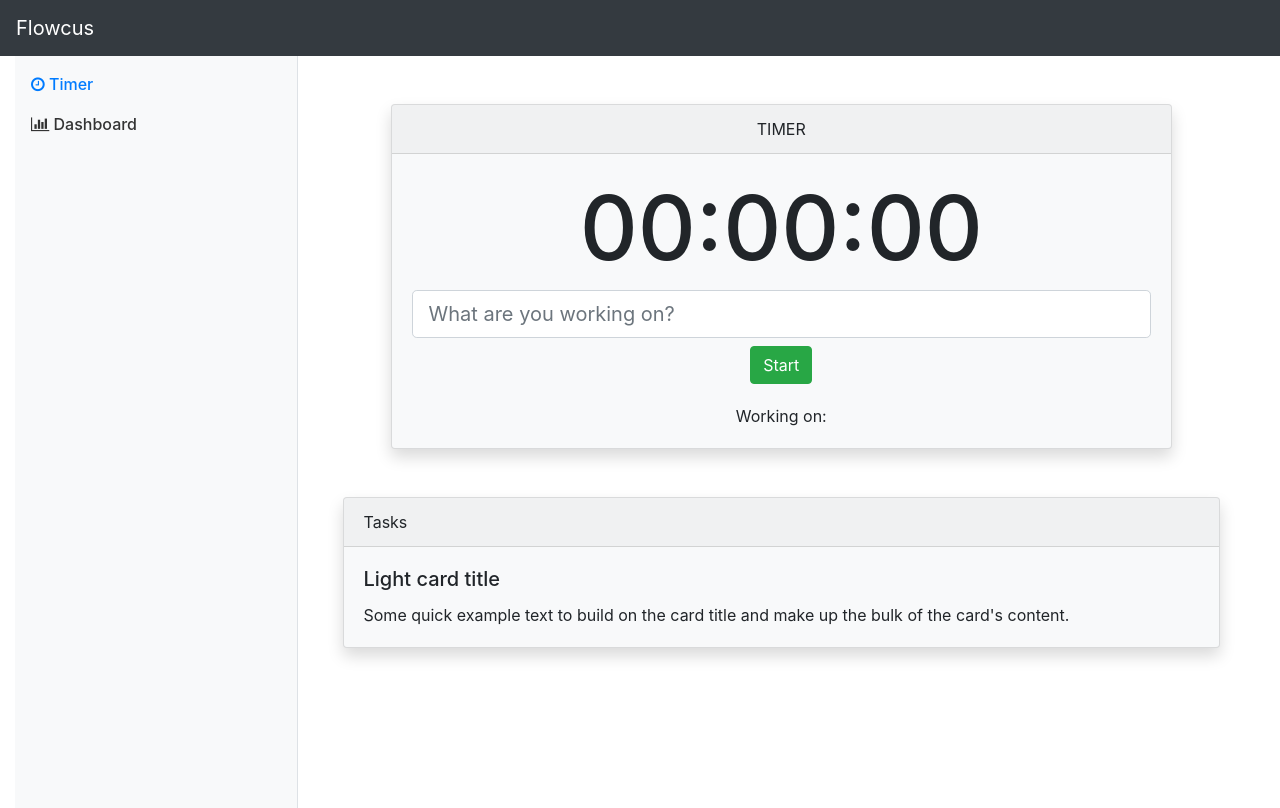
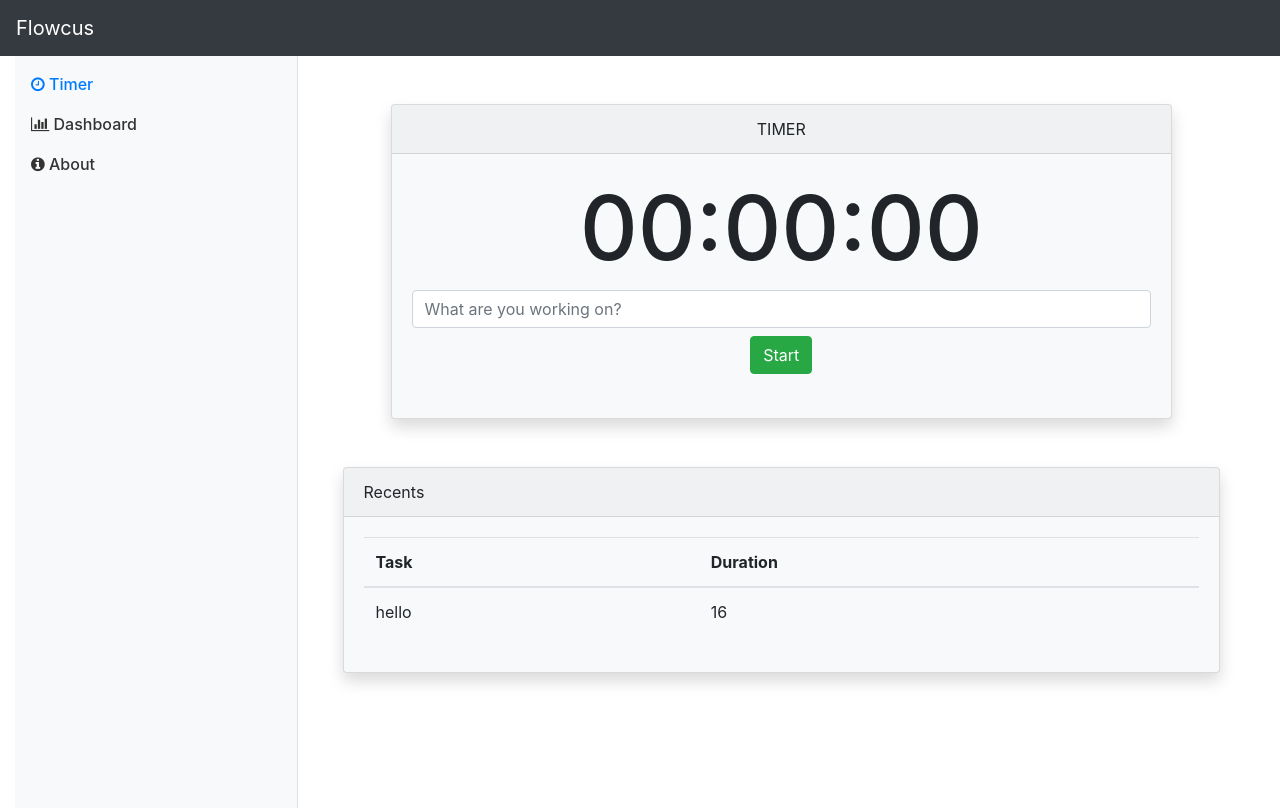
Before and after one commit to jamzhong15/focus-app, a React (Create React App) app: page / in a window 1280 px wide. Built offline with nearby package versions, Linux system fonts and the light colour scheme.

Commit message:
create table

```diff
--- a/src/App.js
+++ b/src/App.js
@@ -2,7 +2,7 @@ import React from "react";
 import NavBar from "./components/navbar";
 import SideBar from "./components/sidebar";
 import Counters from "./components/counters";
-import Task from "./components/task";
+import Tasks from "./components/tasks";
 import "./App.css";
 import TimerDisplay from "./components/timerDisplay";
 
@@ -17,7 +17,7 @@ function App() {
         <div class="col-9">
           <main className="container">
             <TimerDisplay />
-            <Task />
+            <Tasks />
           </main>
         </div>
       </div>
--- a/src/components/sidebar.jsx
+++ b/src/components/sidebar.jsx
@@ -15,8 +15,14 @@ class SideBar extends Component {
             </li>
             <li class="nav-item">
               <a class="nav-link" href="#">
-                <span data-feather="file"></span>
+                <span data-feather="file1"></span>
                 <i className="fa fa-bar-chart"></i> Dashboard
+              </a>
+            </li>
+            <li class="nav-item">
+              <a class="nav-link" href="#">
+                <span data-feather="file2"></span>
+                <i className="fa fa-info-circle"></i> About
               </a>
             </li>
           </ul>
--- a/src/components/task.jsx
+++ /dev/null
@@ -1,21 +0,0 @@
-import React, { Component } from "react";
-
-class Task extends Component {
-  state = {};
-  render() {
-    return (
-      <div className="card shadow bg-light mb-3">
-        <div className="card-header">Tasks</div>
-        <div className="card-body">
-          <h5 className="card-title">Light card title</h5>
-          <p className="card-text">
-            Some quick example text to build on the card title and make up the
-            bulk of the card's content.
-          </p>
-        </div>
-      </div>
-    );
-  }
-}
-
-export default Task;
--- /dev/null
+++ b/src/components/taskRow.jsx
@@ -0,0 +1,17 @@
+import React, { Component } from "react";
+
+class TaskRow extends Component {
+  state = {};
+  render() {
+    const task = this.props.task;
+
+    return (
+      <tr>
+        <td>{task.title}</td>
+        <td>{task.duration}</td>
+      </tr>
+    );
+  }
+}
+
+export default TaskRow;
--- /dev/null
+++ b/src/components/tasks.jsx
@@ -0,0 +1,44 @@
+import React, { Component } from "react";
+import TaskRow from "./taskRow";
+
+class Tasks extends Component {
+  state = {
+    tasks: [
+      { title: "hello", duration: 16 },
+      { title: "hello2", duration: 18 },
+    ],
+  };
+
+  renderTasks = (task, index) => {
+    return (
+      <tr key={index}>
+        <td>{task.title}</td>
+        <td>{task.duration}</td>
+      </tr>
+    );
+  };
+
+  render() {
+    return (
+      <div className="card shadow bg-light mb-3">
+        <div className="card-header">Recents</div>
+        <div className="card-body">
+          <p className="card-text">
+            <table class="table">
+              <thead>
+                <tr>
+                  <th scope="col">Task</th>
+                  <th scope="col">Duration</th>
+                </tr>
+              </thead>
+              {/* <tbody>{this.state.tasks.map(this.renderTasks)}</tbody> */}
+              <TaskRow task={this.state.tasks[0]} />
+            </table>
+          </p>
+        </div>
+      </div>
+    );
+  }
+}
+
+export default Tasks;
--- a/src/components/timerDisplay.jsx
+++ b/src/components/timerDisplay.jsx
@@ -37,14 +37,14 @@ class TimerDisplay extends Component {
         <div className="card shadow bg-light mb-3">
           <div className="card-header">TIMER</div>
           <div className="card-body">
-            <h5 className="card-title">
-              <div className="Stopwatch-display">
-                <h1 style={{ fontSize: 90 }}>
-                  {hours}:{minutes}:{seconds}
-                </h1>
-              </div>
+            <div className="Stopwatch-display">
+              <h1 style={{ fontSize: 90 }}>
+                {hours}:{minutes}:{seconds}
+              </h1>
+            </div>
+            <div class="form-group">
               <input
-                class="form-control form-control-lg"
+                className="form-control"
                 type="text"
                 placeholder="What are you working on?"
               ></input>
@@ -67,12 +67,11 @@ class TimerDisplay extends Component {
                 </button>
               )}
               {this.state.isTiming === false && this.state.currentTime > 0 && (
-                <button className="btn btn-info" onClick={this.resetTimer}>
-                  Reset
+                <button className="btn btn-danger" onClick={this.resetTimer}>
+                  Finish
                 </button>
               )}
-            </h5>
-            <p className="card-text">Working on: </p>
+            </div>
           </div>
         </div>
       </div>
```
